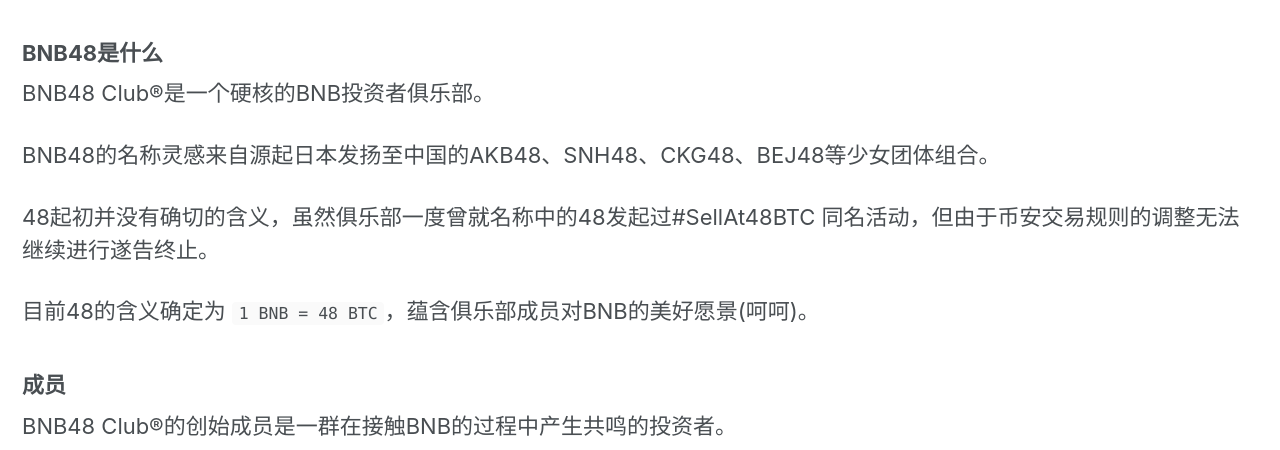
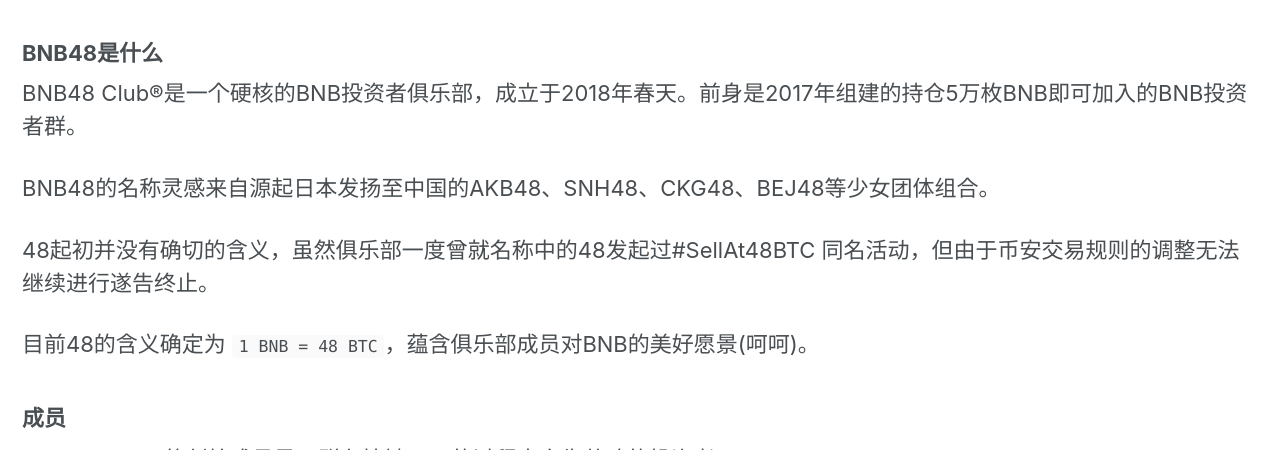
Before and after one commit to 48Club/BNB48Club.github.io, a Jekyll site: the page built from _pages/home.md, in a window 1280 px wide and 900 px high, cut to the strip 450-900 px from the top of the window. Built offline with Jekyll 4.4.1, drawn with Linux system fonts in a browser that asks for light colours.

Commit message:
add 成立时间

```diff
--- a/_pages/home.md
+++ b/_pages/home.md
@@ -12,7 +12,7 @@
 ---
 
 ### BNB48是什么
-BNB48 Club®是一个硬核的BNB投资者俱乐部。
+BNB48 Club®是一个硬核的BNB投资者俱乐部，成立于2018年春天。前身是2017年组建的持仓5万枚BNB即可加入的BNB投资者群。
 
 BNB48的名称灵感来自源起日本发扬至中国的AKB48、SNH48、CKG48、BEJ48等少女团体组合。
 
```
